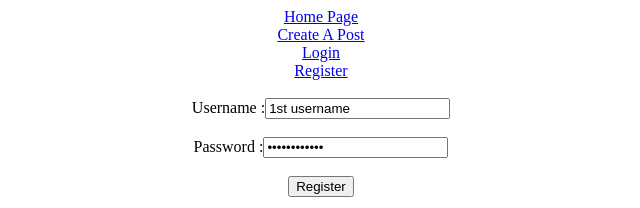
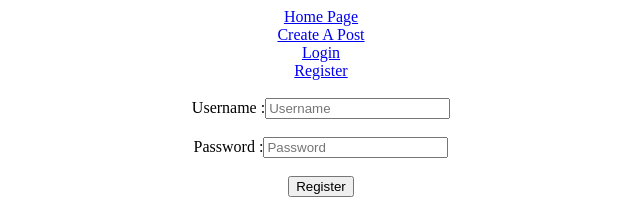
Before and after one commit to asyrafahmad/React-NodeJS, a React (Create React App) app in the folder client/: page /registration in a window 1280 px wide. Shown: the top 208 px of the page, without its empty margins (319-959 px from the left). Built offline with nearby package versions, Linux system fonts and the light colour scheme.

Commit message:
fix issue useNavigate

```diff
--- a/client/src/pages/CreatePost.js
+++ b/client/src/pages/CreatePost.js
@@ -1,11 +1,12 @@
-import React,{useHistory} from 'react'
+import React from 'react'
 import {Formik, Form, Field, ErrorMessage} from "formik";
 import * as Yup from 'yup';
 import axios from "axios";
+import { useNavigate } from 'react-router-dom'
 
 function CreatePost() {
 
-    let history = useHistory();
+    let history = useNavigate();
 
     const initialValues = {
         title: "1st title",
--- a/client/src/pages/Registration.js
+++ b/client/src/pages/Registration.js
@@ -6,8 +6,8 @@ import axios from "axios";
 function Registration() {
 
     const initialValues = {
-        username: "1st username",
-        password: "1st password",
+        username: "",
+        password: "",
     }
 
     const validationSchema = Yup.object().shape({
@@ -29,7 +29,7 @@ function Registration() {
                     <label>Username :</label>
                     <Field
                         autoComplete="off"
-                        id="inputCreateRegistration"
+                        id="inputUsername"
                         name="username"
                         placeholder="Username"
                     />
@@ -40,7 +40,7 @@ function Registration() {
                     <Field
                         autoComplete="off"
                         type="password"
-                        id="inputCreateRegistration"
+                        id="inputPassword"
                         name="password"
                         placeholder="Password"
                     />
```
Also changed, not shown: 1 other file (tests, documents, lock files or other folders).
